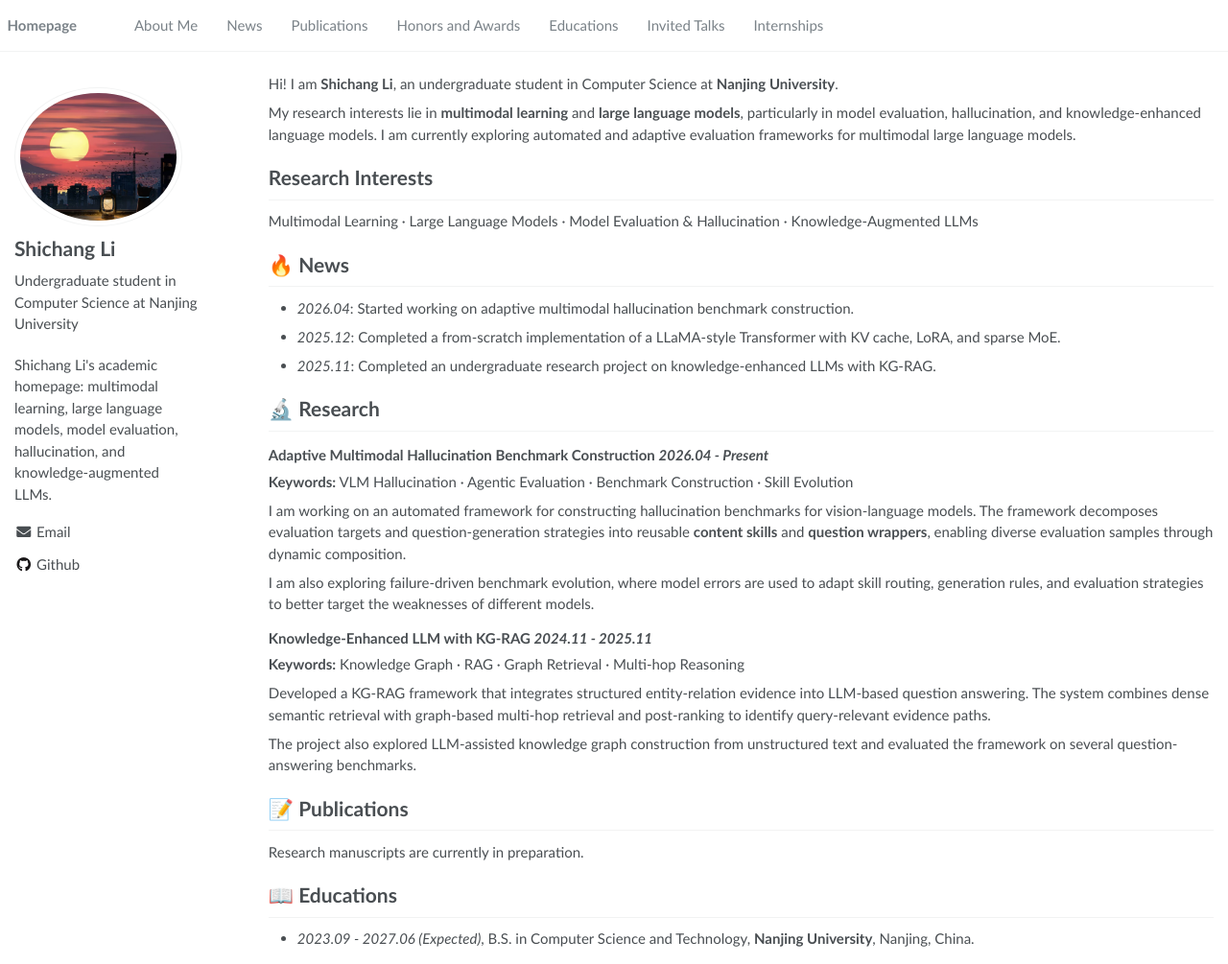
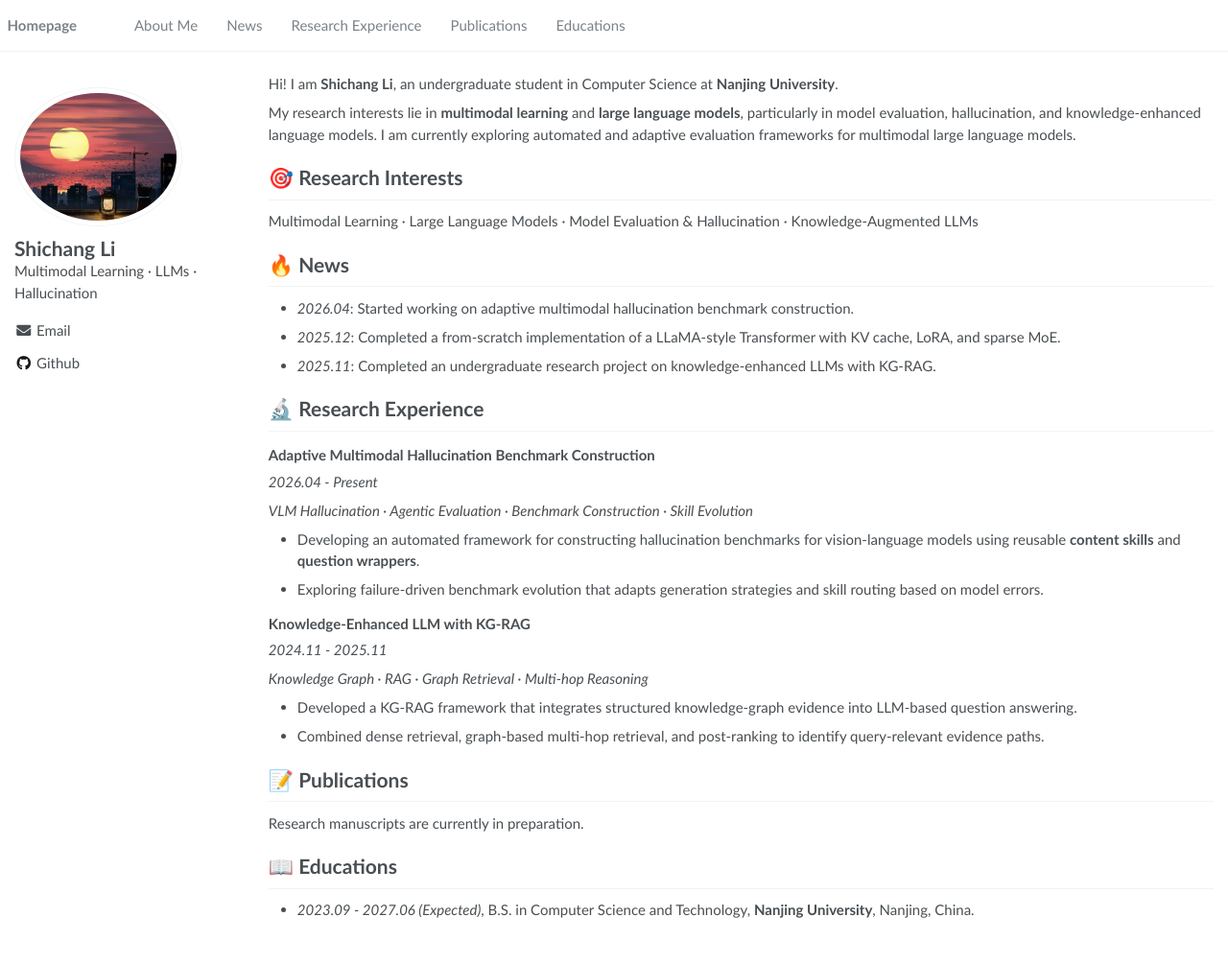
Before and after one commit to anyuri1/anyuri1.github.io, a Jekyll site: the page built from _pages/about.md, in a window 1280 px wide and 1005 px high. Shown: the whole window at 96% size. Built offline with Jekyll 4.4.1, drawn with Linux system fonts in a browser that asks for light colours.

Commit message:
Update Research Experience

```diff
--- a/_config.yml
+++ b/_config.yml
@@ -7,7 +7,7 @@
 
 # Site Settings
 title                    : "Shichang Li"
-description              : "Shichang Li's academic homepage: multimodal learning, large language models, model evaluation, hallucination, and knowledge-augmented LLMs."
+description              : "Multimodal Learning · LLMs · Hallucination"
 repository               : "anyuri1/anyuri1.github.io"
 google_scholar_stats_use_cdn : true
 
@@ -23,7 +23,7 @@ baidu_site_verification  :  # get baidu_site_verification from https://ziyuan.ba
 author:
   name             : "Shichang Li"
   avatar           : "images/Cat.jpg"
-  bio              : "Undergraduate student in Computer Science at Nanjing University"
+  bio              :
   location         :
   employer         :
   pubmed           :
--- a/_data/navigation.yml
+++ b/_data/navigation.yml
@@ -6,17 +6,20 @@ main:
   - title: "News"
     url: "/#-news"
 
+  - title: "Research Experience"
+    url: "/#Research Experience"
+
   - title: "Publications"
     url: "/#-publications"
 
-  - title: "Honors and Awards"
-    url: "/#-honors-and-awards"
+  # - title: "Honors and Awards"
+  #   url: "/#-honors-and-awards"
 
   - title: "Educations"
     url: "/#-educations"
 
-  - title: "Invited Talks"
-    url: "/#-invited-talks"
+  # - title: "Invited Talks"
+  #   url: "/#-invited-talks"
 
-  - title: "Internships"
-    url: "/#-internships"
+  # - title: "Internships"
+  #   url: "/#-internships"
--- a/_pages/about.md
+++ b/_pages/about.md
@@ -21,9 +21,9 @@ Hi! I am **Shichang Li**, an undergraduate student in Computer Science at **Nanj
 
 My research interests lie in **multimodal learning** and **large language models**, particularly in model evaluation, hallucination, and knowledge-enhanced language models. I am currently exploring automated and adaptive evaluation frameworks for multimodal large language models.
 
-# Research Interests
+# 🎯 Research Interests
 
-Multimodal Learning · Large Language Models · Model Evaluation & Hallucination · Knowledge-Augmented LLMs
+Multimodal Learning · Large Language Models · Model Evaluation &amp; Hallucination · Knowledge-Augmented LLMs
 
 # 🔥 News
 
@@ -33,23 +33,24 @@ Multimodal Learning · Large Language Models · Model Evaluation & Hallucination
 - *2025.12*: Completed a from-scratch implementation of a LLaMA-style Transformer with KV cache, LoRA, and sparse MoE.
 - *2025.11*: Completed an undergraduate research project on knowledge-enhanced LLMs with KG-RAG.
 
-# 🔬 Research
+# 🔬 Research Experience
 
-### Adaptive Multimodal Hallucination Benchmark Construction *2026.04 - Present*
+### Adaptive Multimodal Hallucination Benchmark Construction
+*2026.04 - Present*
 
-**Keywords:** VLM Hallucination · Agentic Evaluation · Benchmark Construction · Skill Evolution
+*VLM Hallucination · Agentic Evaluation · Benchmark Construction · Skill Evolution*
 
-I am working on an automated framework for constructing hallucination benchmarks for vision-language models. The framework decomposes evaluation targets and question-generation strategies into reusable **content skills** and **question wrappers**, enabling diverse evaluation samples through dynamic composition.
+- Developing an automated framework for constructing hallucination benchmarks for vision-language models using reusable **content skills** and **question wrappers**.
+- Exploring failure-driven benchmark evolution that adapts generation strategies and skill routing based on model errors.
 
-I am also exploring failure-driven benchmark evolution, where model errors are used to adapt skill routing, generation rules, and evaluation strategies to better target the weaknesses of different models.
+### Knowledge-Enhanced LLM with KG-RAG
+*2024.11 - 2025.11*
 
-### Knowledge-Enhanced LLM with KG-RAG *2024.11 - 2025.11*
+*Knowledge Graph · RAG · Graph Retrieval · Multi-hop Reasoning*
 
-**Keywords:** Knowledge Graph · RAG · Graph Retrieval · Multi-hop Reasoning
+- Developed a KG-RAG framework that integrates structured knowledge-graph evidence into LLM-based question answering.
+- Combined dense retrieval, graph-based multi-hop retrieval, and post-ranking to identify query-relevant evidence paths.
 
-Developed a KG-RAG framework that integrates structured entity-relation evidence into LLM-based question answering. The system combines dense semantic retrieval with graph-based multi-hop retrieval and post-ranking to identify query-relevant evidence paths.
-
-The project also explored LLM-assisted knowledge graph construction from unstructured text and evaluated the framework on several question-answering benchmarks.
 
 # 📝 Publications
 
```
